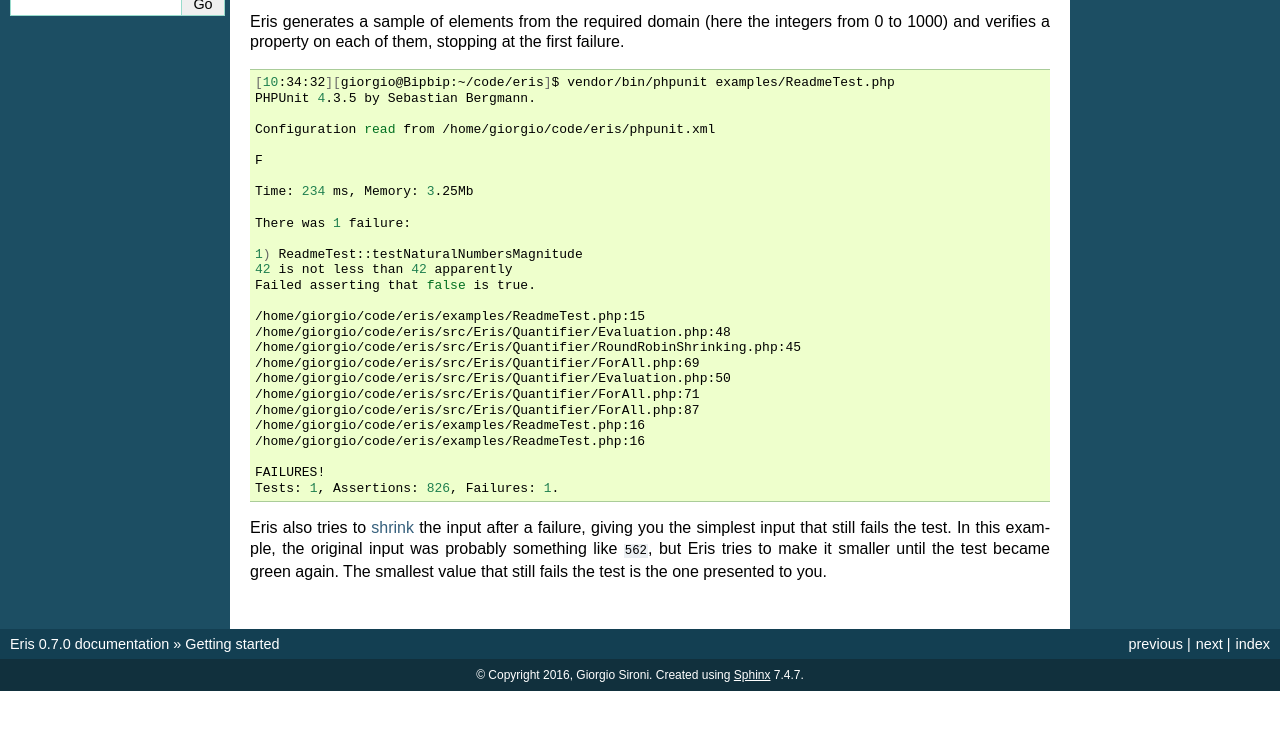
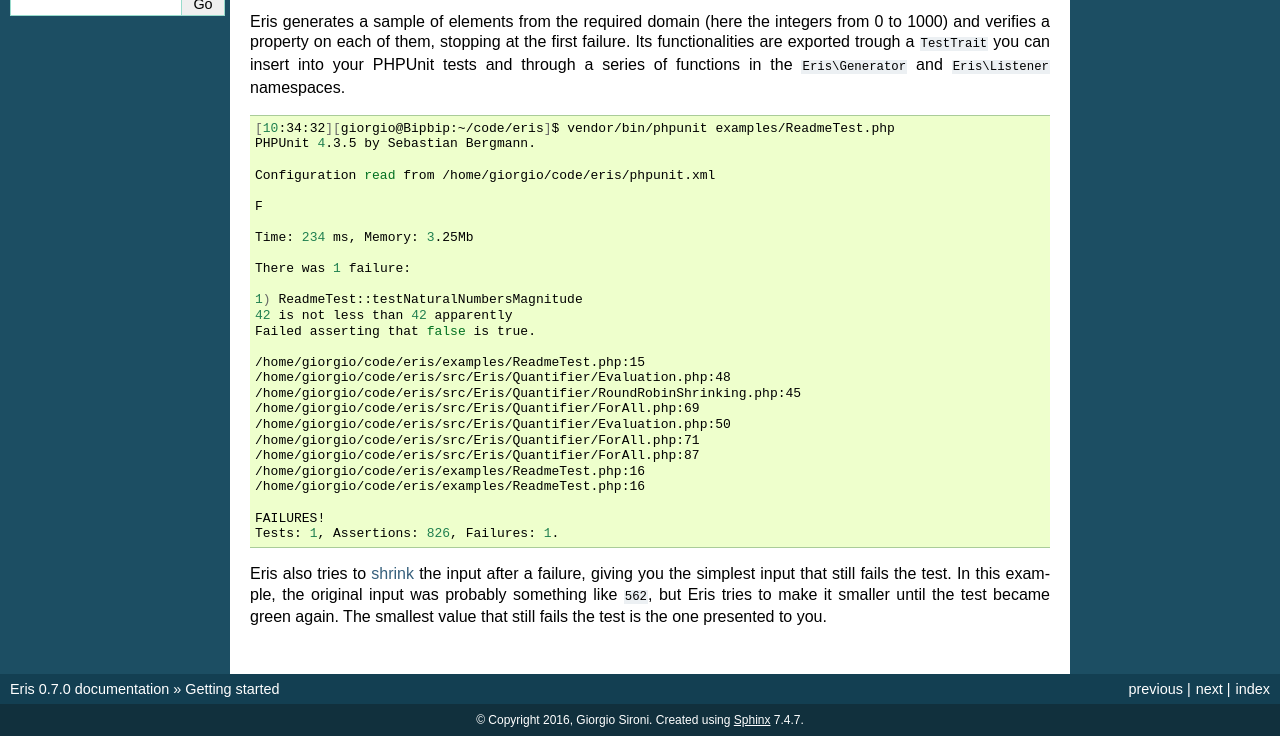
Before and after one commit to giorgiosironi/eris, a Sphinx documentation site: the page built from docs/getting_started.rst, in a window 1280 px wide, cut to the strip 254-990 px from the top of the page. Built offline with Sphinx 7.4.7, drawn with Linux system fonts in a browser that asks for light colours; before the commit the page ends 945 px from its top, so only the background shows below that.

Commit message:
Generator\elements() documentation

```diff
--- a/docs/getting_started.rst
+++ b/docs/getting_started.rst
@@ -6,7 +6,7 @@ This test tries to verify that natural numbers from 0 to 1000 are all greater th
 .. literalinclude:: ../examples/ReadmeTest.php
    :language: php
 
-Eris generates a sample of elements from the required domain (here the integers from 0 to 1000) and verifies a property on each of them, stopping at the first failure.
+Eris generates a sample of elements from the required domain (here the integers from 0 to 1000) and verifies a property on each of them, stopping at the first failure. Its functionalities are exported trough a ``TestTrait`` you can insert into your PHPUnit tests and through a series of functions in the ``Eris\Generator`` and ``Eris\Listener`` namespaces.
 
 .. code-block:: bash
 
```
Also changed, not shown: docs/generators/scalar.rst (+11 -1 lines), docs/index.rst (+6 -9 lines).
